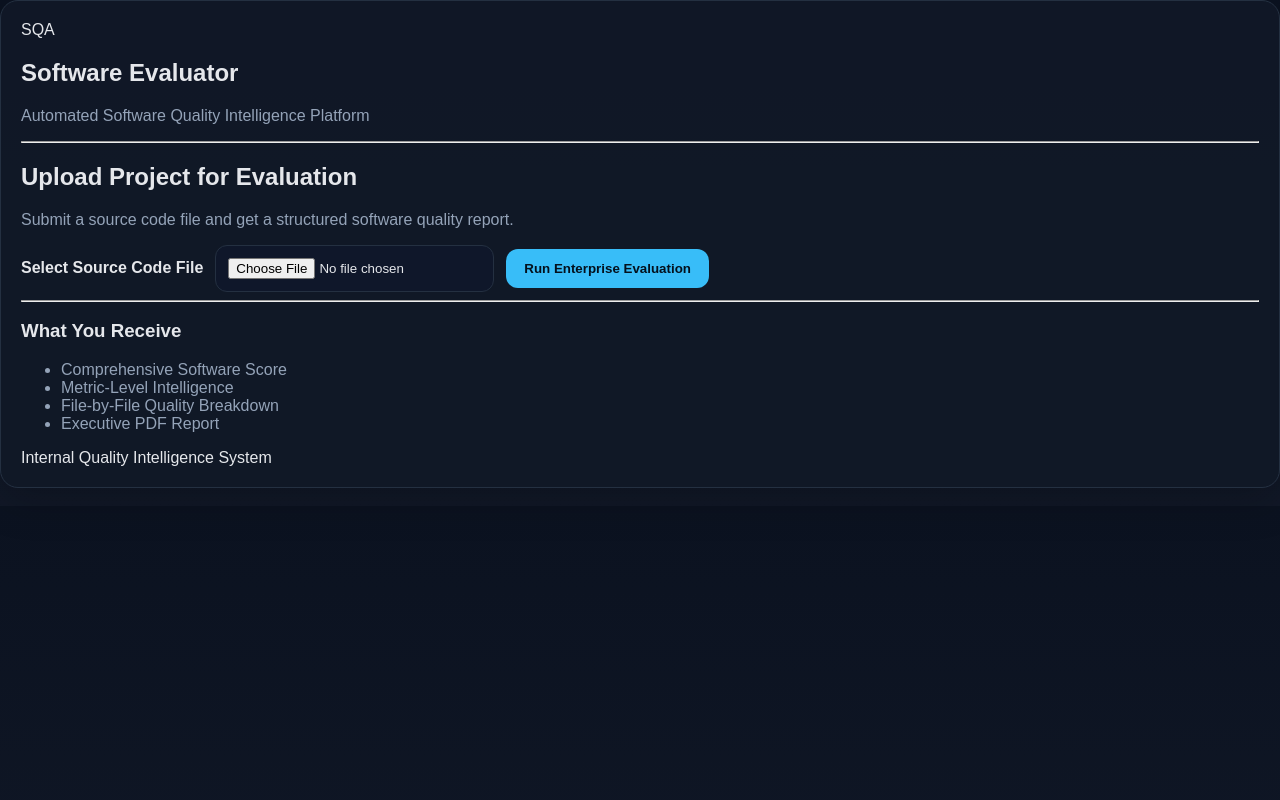
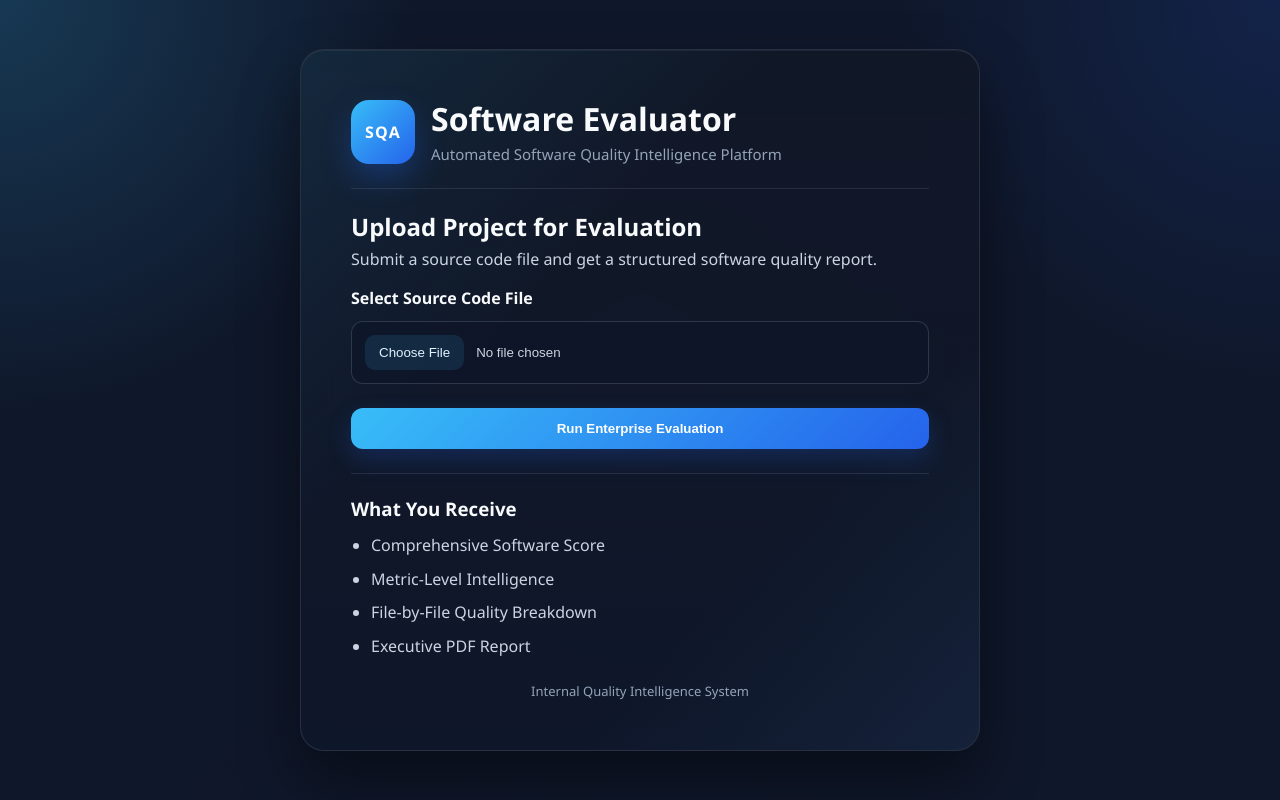
Before and after one commit to Static-Code-Analyzer-App-Foundation/static-code-analyzer-app, a Flask app: page / in a window 1280 px wide. Run offline with Flask 3, Linux system fonts and the light colour scheme.

Commit message:
Refactor CSS variables and styles for consistency

```diff
--- a/static/css/style.css
+++ b/static/css/style.css
@@ -1,38 +1,235 @@
 :root {
-  --bg: #0b1220;
-  --panel: #111827;
-  --panel-2: #0f172a;
-  --text: #e5e7eb;
-  --muted: #94a3b8;
-  --accent: #38bdf8;
-  --border: #243041;
+    --bg1: #07111f;
+    --bg2: #0b1220;
+    --bg3: #111827;
+    --card-bg: rgba(17, 24, 39, 0.88);
+    --card-border: rgba(148, 163, 184, 0.18);
+    --text: #e5e7eb;
+    --muted: #cbd5e1;
+    --soft: #94a3b8;
+    --accent1: #38bdf8;
+    --accent2: #2563eb;
+    --shadow: 0 30px 60px rgba(0, 0, 0, 0.42);
 }
-* { box-sizing: border-box; }
-body { margin: 0; font-family: Arial, Helvetica, sans-serif; background: linear-gradient(180deg, #0b1220, #111827); color: var(--text); }
-.topbar { padding: 24px; border-bottom: 1px solid var(--border); background: rgba(15, 23, 42, 0.9); }
-.topbar h1 { margin: 0; }
-.topbar p { margin: 6px 0 0; color: var(--muted); }
-.container { max-width: 1180px; margin: 0 auto; padding: 24px; }
-.card { background: rgba(17, 24, 39, 0.92); border: 1px solid var(--border); border-radius: 18px; padding: 20px; margin-bottom: 18px; box-shadow: 0 14px 40px rgba(0,0,0,.2); }
-.upload-form { display: flex; gap: 12px; align-items: center; flex-wrap: wrap; }
-input[type=file] { background: #0f172a; color: var(--text); border: 1px solid var(--border); padding: 12px; border-radius: 12px; }
-button, .button { background: var(--accent); color: #04111d; border: 0; padding: 12px 18px; border-radius: 12px; text-decoration: none; font-weight: 700; display: inline-block; cursor: pointer; }
-.button.secondary { background: transparent; border: 1px solid var(--border); color: var(--text); }
-.grid, .row { display: grid; grid-template-columns: 1fr 1fr; gap: 18px; }
-.row { align-items: center; }
-.actions { display: flex; gap: 10px; flex-wrap: wrap; justify-content: flex-end; }
-.flash { padding: 14px 16px; border: 1px solid #fb7185; background: rgba(127, 29, 29, .4); border-radius: 12px; margin-bottom: 18px; }
-.summary-grid { display: grid; grid-template-columns: repeat(auto-fit, minmax(170px, 1fr)); gap: 12px; }
-.summary-box { border: 1px solid var(--border); border-radius: 14px; padding: 14px; background: var(--panel-2); display: grid; gap: 6px; }
-.table-wrap { overflow-x: auto; }
-table { width: 100%; border-collapse: collapse; }
-th, td { text-align: left; padding: 12px; border-bottom: 1px solid var(--border); }
-th { color: #cbd5e1; }
-.file-block { padding: 14px; border: 1px solid var(--border); border-radius: 14px; margin-top: 14px; background: #0f172a; }
-.file-block h4 { margin: 0 0 8px; }
-.file-block ul { margin: 10px 0 0; color: #dbeafe; }
-p, li { color: var(--muted); }
-@media (max-width: 800px) {
-  .grid, .row { grid-template-columns: 1fr; }
-  .actions { justify-content: flex-start; }
+
+* {
+    box-sizing: border-box;
 }
+
+html, body {
+    margin: 0;
+    min-height: 100%;
+    font-family: "Segoe UI", Arial, sans-serif;
+}
+
+body.page-index {
+    min-height: 100vh;
+    position: relative;
+    overflow: hidden;
+    background:
+        radial-gradient(circle at top left, rgba(56, 189, 248, 0.20), transparent 28%),
+        radial-gradient(circle at top right, rgba(37, 99, 235, 0.16), transparent 26%),
+        radial-gradient(circle at bottom, rgba(15, 23, 42, 0.90), rgba(15, 23, 42, 1)),
+        linear-gradient(135deg, var(--bg1), var(--bg2), var(--bg3));
+}
+
+body.page-index::before {
+    content: "";
+    position: fixed;
+    inset: 0;
+    background:
+        linear-gradient(rgba(255,255,255,0.03) 1px, transparent 1px),
+        linear-gradient(90deg, rgba(255,255,255,0.03) 1px, transparent 1px);
+    background-size: 50px 50px;
+    opacity: 0.14;
+    pointer-events: none;
+}
+
+.page-overlay {
+    position: fixed;
+    inset: 0;
+    background: radial-gradient(circle at center, rgba(255,255,255,0.04), transparent 45%);
+    pointer-events: none;
+}
+
+.center-wrap {
+    position: relative;
+    z-index: 1;
+    min-height: 100vh;
+    display: flex;
+    justify-content: center;
+    align-items: center;
+    padding: 32px 18px;
+}
+
+.card {
+    position: relative;
+    width: min(100%, 680px);
+    padding: 50px;
+    border-radius: 24px;
+    background: linear-gradient(180deg, rgba(17, 24, 39, 0.94), rgba(15, 23, 42, 0.88));
+    border: 1px solid var(--card-border);
+    box-shadow: var(--shadow), inset 0 1px 0 rgba(255,255,255,0.06);
+    backdrop-filter: blur(18px);
+    color: var(--text);
+    overflow: hidden;
+}
+
+.card::before {
+    content: "";
+    position: absolute;
+    inset: 0;
+    background: linear-gradient(
+        135deg,
+        rgba(56, 189, 248, 0.10),
+        transparent 35%,
+        transparent 70%,
+        rgba(96, 165, 250, 0.08)
+    );
+    pointer-events: none;
+}
+
+.card > * {
+    position: relative;
+    z-index: 1;
+}
+
+.hero-top {
+    display: flex;
+    align-items: center;
+    gap: 16px;
+}
+
+.brand-badge {
+    width: 64px;
+    height: 64px;
+    border-radius: 18px;
+    display: grid;
+    place-items: center;
+    background: linear-gradient(135deg, #38bdf8, #2563eb);
+    color: #fff;
+    font-weight: 800;
+    letter-spacing: 0.08em;
+    box-shadow: 0 14px 30px rgba(37, 99, 235, 0.30);
+    flex-shrink: 0;
+}
+
+.hero-text h1,
+.section-head h2,
+.section-head h3 {
+    margin: 0;
+    line-height: 1.15;
+    color: #f8fafc;
+}
+
+.hero-text h1 {
+    font-size: 32px;
+}
+
+.subtitle {
+    color: var(--soft);
+    margin: 6px 0 0;
+    font-size: 15px;
+}
+
+hr {
+    border: none;
+    border-top: 1px solid rgba(148, 163, 184, 0.16);
+    margin: 24px 0;
+}
+
+.section-head {
+    margin-bottom: 14px;
+}
+
+.section-head p {
+    margin: 6px 0 0;
+    color: var(--muted);
+    line-height: 1.6;
+}
+
+.upload-form {
+    display: grid;
+    gap: 12px;
+}
+
+.upload-form strong {
+    color: #f8fafc;
+}
+
+input[type="file"] {
+    width: 100%;
+    padding: 13px;
+    border-radius: 12px;
+    border: 1px solid rgba(148, 163, 184, 0.24);
+    background: rgba(15, 23, 42, 0.78);
+    color: var(--muted);
+    outline: none;
+}
+
+input[type="file"]::file-selector-button {
+    border: none;
+    margin-right: 12px;
+    padding: 10px 14px;
+    border-radius: 10px;
+    background: rgba(56, 189, 248, 0.12);
+    color: #e0f2fe;
+    cursor: pointer;
+    transition: 0.2s ease;
+}
+
+input[type="file"]::file-selector-button:hover {
+    background: rgba(56, 189, 248, 0.18);
+}
+
+button {
+    margin-top: 12px;
+    width: 100%;
+    padding: 13px;
+    border: none;
+    border-radius: 12px;
+    background: linear-gradient(135deg, var(--accent1), var(--accent2));
+    color: white;
+    font-weight: 800;
+    cursor: pointer;
+    transition: 0.25s ease;
+    box-shadow: 0 10px 25px rgba(37, 99, 235, 0.24);
+}
+
+button:hover {
+    transform: translateY(-2px);
+    box-shadow: 0 14px 32px rgba(37, 99, 235, 0.30);
+}
+
+.feature-list {
+    margin: 10px 0 0;
+    padding-left: 20px;
+    color: var(--muted);
+}
+
+.feature-list li {
+    margin: 8px 0;
+    line-height: 1.6;
+}
+
+.footer {
+    text-align: center;
+    margin-top: 22px;
+    font-size: 13px;
+    color: var(--soft);
+}
+
+@media (max-width: 720px) {
+    .card {
+        padding: 24px;
+        border-radius: 20px;
+    }
+
+    .hero-top {
+        align-items: flex-start;
+    }
+
+    .hero-text h1 {
+        font-size: 26px;
+    }
+}
```
